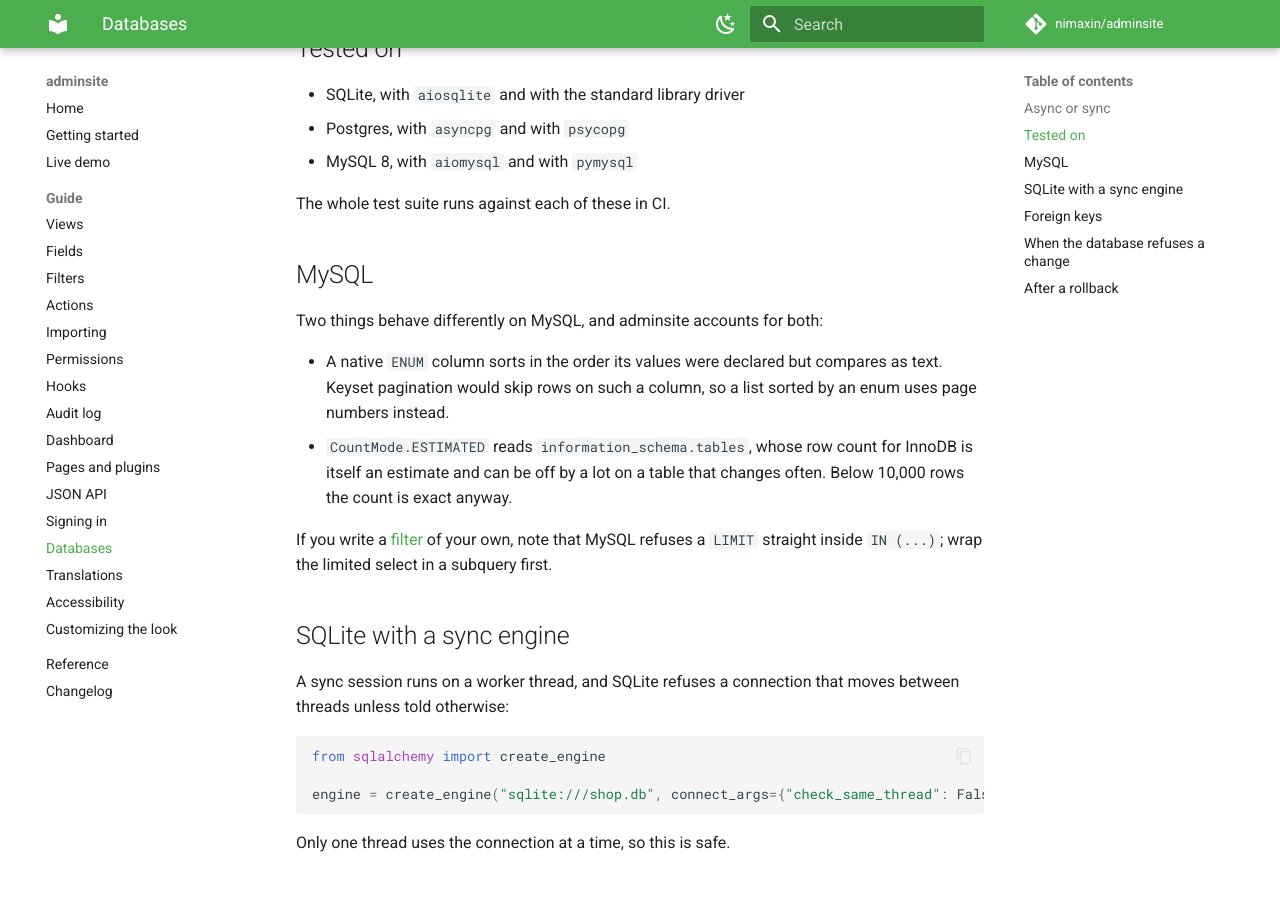
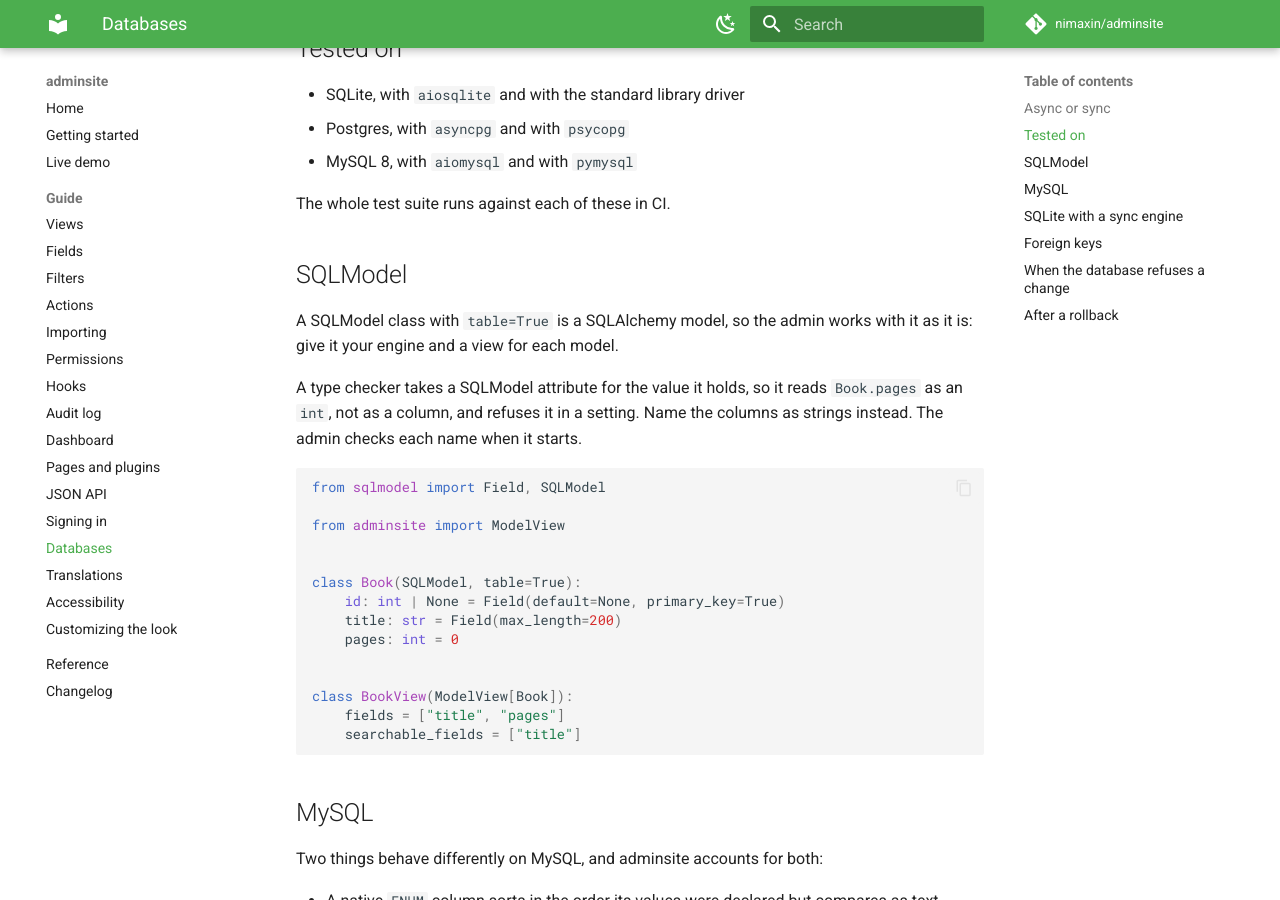
Before and after one commit to nimaxin/adminsite, an MkDocs documentation site: the page built from docs/databases.md, in a window 1280 px wide and 900 px high, scrolled down 735 px. Built offline with MkDocs 1.6.1 and Material for MkDocs 9.7.7, drawn with Linux system fonts in a browser that asks for light colours; comment, search, counter and statistics services are not loaded.

Commit message:
docs: SQLModel models work as they are, with their columns named as strings

````diff
--- a/docs/databases.md
+++ b/docs/databases.md
@@ -36,6 +36,32 @@ async session cannot load it again there.
 - MySQL 8, with `aiomysql` and with `pymysql`
 
 The whole test suite runs against each of these in CI.
+
+## SQLModel
+
+A SQLModel class with `table=True` is a SQLAlchemy model, so the admin works with it as it is: give
+it your engine and a view for each model.
+
+A type checker takes a SQLModel attribute for the value it holds, so it reads `Book.pages` as an
+`int`, not as a column, and refuses it in a setting. Name the columns as strings instead. The admin
+checks each name when it starts.
+
+```python
+from sqlmodel import Field, SQLModel
+
+from adminsite import ModelView
+
+
+class Book(SQLModel, table=True):
+    id: int | None = Field(default=None, primary_key=True)
+    title: str = Field(max_length=200)
+    pages: int = 0
+
+
+class BookView(ModelView[Book]):
+    fields = ["title", "pages"]
+    searchable_fields = ["title"]
+```
 
 ## MySQL
 
--- a/mkdocs.yml
+++ b/mkdocs.yml
@@ -142,7 +142,7 @@ plugins:
           - pages.md: Pages of your own and the plugin API
           - api.md: The JSON API and token sign in
           - auth.md: Signing in and auth providers
-          - databases.md: Async and sync engines, SQLite, Postgres and MySQL
+          - databases.md: Async and sync engines, SQLModel, SQLite, Postgres and MySQL
           - translations.md: Languages, Persian, right to left layouts, time zones
           - accessibility.md: What the pages do for accessibility
           - customizing.md: Templates, widgets and the look
````
Also changed, not shown: README.md (+1 -0 lines).
